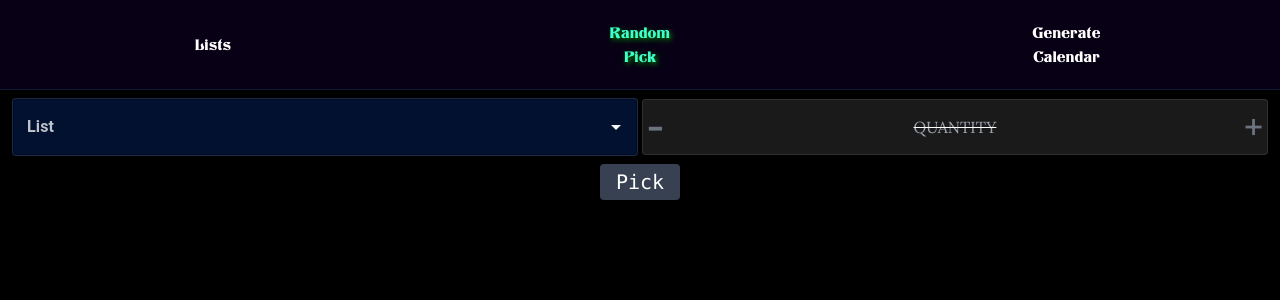
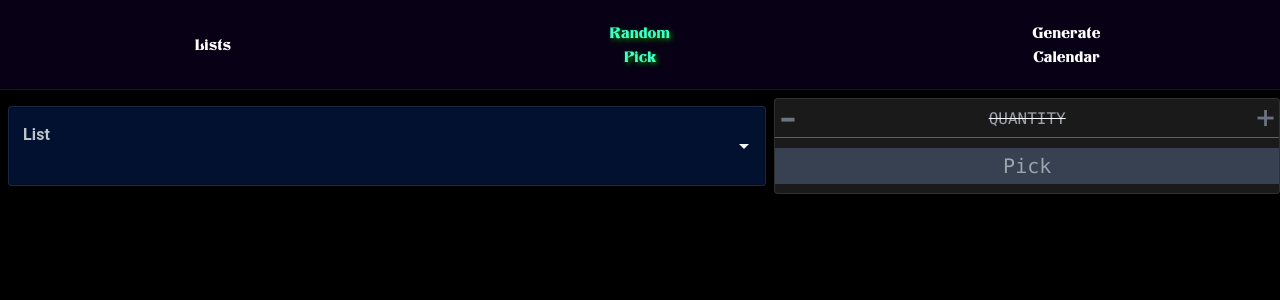
Before and after one commit to Sandoramix/whoisnext, a Next.js app: page /pick in a window 1280 px wide. Shown: the top 300 px of the page. Built offline with nearby package versions, Linux system fonts and the light colour scheme.

Commit message:
mega_update (i'm lazy to explain)

```diff
--- a/src/components/PickList.tsx
+++ b/src/components/PickList.tsx
@@ -36,7 +36,7 @@ const PickList: FC<PickListProps> = ({ setSelectedList, onlyIncompletePeople, fu
 	return (
 		<Autocomplete
 			key={`autocomplete-list`}
-			className={`bg-[#021130] rounded text-white placeholder:text-white relative ${fullWidth ? `w-full` : `w-1/2`} grow border border-white/10`}
+			className={`h-full  bg-[#021130] rounded text-white placeholder:text-white relative ${fullWidth ? `w-full` : `min-w-[310px] md:min-w-[60%]`} grow border border-white/10`}
 			isOptionEqualToValue={(option, value) => value.id === option.id}
 			clearOnEscape
 			openOnFocus
@@ -74,7 +74,7 @@ const PickList: FC<PickListProps> = ({ setSelectedList, onlyIncompletePeople, fu
 
 			onChange={(ev, option) => setSelectedList(option?.list)}
 
-			renderInput={(params) => <TextField className='' key={`item-${params.id}`} {...params} color="info" label="List" />}
+			renderInput={(params) => <TextField className='h-full' key={`item-${params.id}`} {...params} color="info" label="List" />}
 		/>
 	)
 }
--- a/src/components/QuantityInput.tsx
+++ b/src/components/QuantityInput.tsx
@@ -9,11 +9,12 @@ type QuantityInputProps = {
 	list?: List,
 	onlyIncompletePeople?: boolean,
 	setValue: (val: string) => void,
-	fullWidth?: boolean
+	fullWidth?: boolean,
+	children: JSX.Element | JSX.Element[]
 }
 
 
-const QuantityInput: FC<QuantityInputProps> = ({ setValue, list, onlyIncompletePeople, fullWidth }) => {
+const QuantityInput: FC<QuantityInputProps> = ({ setValue, list, onlyIncompletePeople, fullWidth, children }) => {
 	const inputRef = useRef<HTMLInputElement>(null)
 
 
@@ -52,7 +53,8 @@ const QuantityInput: FC<QuantityInputProps> = ({ setValue, list, onlyIncompleteP
 
 
 	return (
-		<div id="quantity-input" className={`relative ${fullWidth ? `w-full` : `w-1/2`} grow h-14  text-xl bg-white/10 px-[2ch] rounded focus-within:outline-white border border-white/10`}>
+		<div id="quantity-input__cnt" className={`relative ${fullWidth ? `w-full` : `min-w-[280px] md:min-w-[40%]`} grow min-h-[6rem] overflow-hidden  text-xl bg-white/10  rounded focus-within:outline-white border border-white/10 flex flex-col`}>
+			<div id="quantity-input" className='flex grow justify-center items-center relative h-full w-full px-[2ch]'>
 				<button className='absolute left-0 p-1 text-4xl font-bold text-red-600 -translate-y-1/2 top-1/2 hover:text-red-500 disabled:text-gray-500'
 					onClick={() => incrementQuantity(-1)}
 					disabled={!list || peopleCount === 0}
@@ -66,7 +68,7 @@ const QuantityInput: FC<QuantityInputProps> = ({ setValue, list, onlyIncompleteP
 					name="name"
 					id="name"
 					ref={inputRef}
-				className="w-full h-full text-base text-center text-white bg-transparent placeholder:text-center placeholder:uppercase focus:outline-none disabled:line-through"
+					className="w-full font-mono h-full text-base text-center text-white bg-transparent placeholder:text-center placeholder:uppercase focus:outline-none disabled:line-through"
 					placeholder='Quantity'
 				/>
 				<button className='absolute right-0 p-1 text-4xl font-bold text-green-600 -translate-y-1/2 top-1/2 hover:text-green-500 disabled:text-gray-500'
@@ -74,6 +76,11 @@ const QuantityInput: FC<QuantityInputProps> = ({ setValue, list, onlyIncompleteP
 					disabled={!list || peopleCount === 0}
 				>+</button>
 			</div>
+			<hr className='border-white/30' />
+			<div className='w-full flex justify-center items-center grow'>
+				{children}
+			</div>
+		</div>
 	)
 }
 
--- a/src/components/layerOver.tsx
+++ b/src/components/layerOver.tsx
@@ -11,7 +11,7 @@ const LayerOver: FC<{ children: JSX.Element | JSX.Element[], closeView?: () => v
 				? children
 				: (
 					<div
-						className="w-[98%] h-[90%] relative overflow-visible bg-[#000d29]/80 flex flex-col justify-between  px-3 py-4 text-center"
+						className="transition-all duration-500 rounded h-[90%] min-w-[320px] md:min-w-[600px] lg:min-w-[800px] relative overflow-visible bg-[#000d29]/80 flex flex-col justify-between  px-3 py-4 text-center"
 						onClick={(ev) => ev.stopPropagation()}
 					>
 
--- a/src/messages.ts
+++ /dev/null
@@ -1,5 +0,0 @@
-export const MSG = {
-	export: {
-		extractedPeople: (listName: string) => `Extracted people from list "${listName}"`
-	}
-}
--- a/src/pages/_app.tsx
+++ b/src/pages/_app.tsx
@@ -34,7 +34,7 @@ const MyApp: AppType = ({ Component, pageProps }) => {
 
 
         <ListsProvider>
-          <main className="w-full text-white h-main max-h-main relative">
+          <main className="w-full text-white h-main max-h-main">
             <Component {...pageProps} />
           </main>
         </ListsProvider>
--- a/src/pages/lists.tsx
+++ b/src/pages/lists.tsx
@@ -43,14 +43,16 @@ export default function ListsPage() {
 
 			{
 				createListPanelOpened
-				&& <LayerOver closeView={() => setCreateListPanelOpened(false)}>
+				&&
+				<LayerOver closeView={() => setCreateListPanelOpened(false)}>
 					<CreateList closeView={() => setCreateListPanelOpened(false)} />
 				</LayerOver>
 			}
 
 			{
 				openedListId !== null
-				&& <LayerOver closeView={closeListDetails}>
+				&&
+				<LayerOver closeView={closeListDetails}>
 					<ListDetails
 						currentListId={openedListId}
 						closeView={closeListDetails}
--- a/src/pages/pick.tsx
+++ b/src/pages/pick.tsx
@@ -1,10 +1,14 @@
+import { Tooltip } from "@mui/material";
 import { type NextPage } from "next";
 import type { FC } from 'react';
 import { useEffect, useMemo, useState } from 'react';
+import { AiOutlineCopy } from "react-icons/ai";
+import { BiCopy } from "react-icons/bi";
 import PickList from '../components/PickList';
 import QuantityInput from '../components/QuantityInput';
 import type { List, Person } from '../types';
 import { getPeopleCount } from '../utils/lists';
+import { MSG } from "../utils/messages";
 
 
 
@@ -17,9 +21,12 @@ const PickPage: NextPage = () => {
 
 	const selectedListPeopleLength = useMemo(() => selectedList ? getPeopleCount(selectedList) : 0, [selectedList])
 
-
+	const [extractedPeople, setExtractedPeople] = useState<Person[]>([])
 
 	const [quantity, setQuantity] = useState("")
+
+	const [isCopyClicked, setIsCopyClicked] = useState(false);
+
 
 
 	const isQuantityValid = useMemo(() => {
@@ -31,50 +38,44 @@ const PickPage: NextPage = () => {
 	}, [quantity, selectedListPeopleLength])
 
 
+	useEffect(() => {
+		setExtractedPeople([])
+	}, [selectedList])
+
+
 	function updateSelectedList(list?: List) {
 		setQuantity("")
 		setSelectedList(list)
 	}
+	function onCopyClick() {
+		if (!selectedList) return;
 
+		let final = `${MSG.extractedPeople(selectedList.title)}`
+		extractedPeople.forEach((person, index) => {
+			final += `\n${index + 1}\t─\t${person.name}`
+		})
+		navigator.clipboard.writeText(final)
 
-	return (
-		<div className="w-full full ">
-			<div className='flex flex-col w-full h-full gap-2 px-2 pt-2'>
-				<header className='flex items-center justify-center gap-1 px-1'>
-
-					<PickList setSelectedList={updateSelectedList} onlyIncompletePeople />
-					<QuantityInput list={selectedList} setValue={setQuantity} onlyIncompletePeople />
-				</header>
-
-				<RandomPicker isQuantityValid={isQuantityValid} quantity={quantity} list={selectedList} onlyIncompletePeople />
-
-			</div>
-		</div>
-	);
-};
-
-const RandomPicker: FC<{ list?: List, quantity: string, isQuantityValid: boolean, onlyIncompletePeople?: boolean }> = ({ list, quantity, isQuantityValid }) => {
-	const [extractedPeople, setExtractedPeople] = useState<Person[]>([])
-
-
-
-	useEffect(() => {
-		setExtractedPeople([])
-	}, [list])
-
+		setIsCopyClicked(true)
+		setTimeout(() => {
+			setIsCopyClicked(false)
+		}, 4000);
+	}
 
 	function onPickBtnClick() {
+		if (!selectedList) return;
+
 		const selectedPeople: Person[] = [];
 		for (let i = 0; i < parseInt(quantity); i++) {
 
-			const usableIndexes = [...Array(list?.people.length).keys()].filter(index => {
-				const person = list?.people.at(index)
+			const usableIndexes = [...Array(selectedList.people.length).keys()].filter(index => {
+				const person = selectedList.people.at(index)
 				if (!person) return false;
 				return !selectedPeople.includes(person)
 			})
 
 			// eslint-disable-next-line @typescript-eslint/no-non-null-assertion, @typescript-eslint/no-non-null-asserted-optional-chain
-			const randPerson = list?.people[usableIndexes[Math.floor(Math.random() * (usableIndexes.length))]!]!;
+			const randPerson = selectedList.people[usableIndexes[Math.floor(Math.random() * (usableIndexes.length))]!]!;
 
 			selectedPeople.push(randPerson);
 		}
@@ -83,41 +84,64 @@ const RandomPicker: FC<{ list?: List, quantity: string, isQuantityValid: boolean
 
 
 	return (
-		<div className='flex flex-col gap-2'>
-			<div className='flex flex-col items-center justify-center w-full'>
+		<div className="w-full full ">
+			<div className='flex flex-col w-full h-full gap-24 px-2 pt-2'>
+				<header className='flex flex-col md:flex-row md:items-center justify-start gap-2 py-2 relative h-24'>
+
+					<PickList setSelectedList={updateSelectedList} onlyIncompletePeople />
+					<QuantityInput list={selectedList} setValue={setQuantity} onlyIncompletePeople  >
 						<button
-					disabled={!isQuantityValid || !list}
-					className='px-4 py-1 font-mono text-xl rounded bg-emerald-500 hover:bg-emerald-600 disabled:bg-gray-700 disabled:cursor-not-allowed'
+							disabled={!isQuantityValid || !selectedList}
+							className='px-4 py-1 font-mono text-xl  bg-emerald-600 hover:bg-emerald-500 disabled:bg-gray-700 disabled:cursor-not-allowed w-full disabled:text-gray-400 '
 							onClick={onPickBtnClick}
-				>Pick</button>
-			</div>
+						>
+
+							Pick
+						</button>
+					</QuantityInput>
+				</header>
 
 
-			<div>
+
+				<div className="flex flex-col w-full items-center justify-start">
 					{extractedPeople.length > 0 && (
-					<div className='relative flex flex-col overflow-y-auto border rounded max-h-96 grow border-zinc-900/40'>
+						<div className='relative flex flex-col w-10/12 min-w-[312px] overflow-y-auto border rounded max-h-80 grow border-zinc-900/40 justify-start items-center'>
 
 							<table className='border-b border-x border-emerald-900'>
-							<thead className='sticky top-0 left-0'>
-								<tr className='text-center bg-emerald-700'>
+								<thead className='sticky -top-0 left-0 '>
+									<tr className='text-center bg-emerald-700 '>
 										<td className='' >
-										<div className=" max-w-[80px] px-2 py-1 border-r border-black">
-											&nbsp;&nbsp;N°
+											<div className=" max-w-[80px] w-[80px] h-10 border-r border-black flex justify-center items-center">
+												<h3>&nbsp;&nbsp;N°</h3>
 											</div>
 										</td>
-									<td className='px-2 py-1 '>Name</td>
+										<td className='h-10 w-full relative'>
+											<h3>Name</h3>
+											<Tooltip
+												arrow
+												placeholder="top-start"
+												title={isCopyClicked ? `Done!` : `Copy to clipboard`}
+												className="absolute right-2 top-1/2 -translate-y-1/2 text-3xl text-yellow-500"
+												onClick={onCopyClick}
+												onMouseEnter={() => setIsCopyClicked(false)}
+											>
+												<button>
+													<AiOutlineCopy />
+												</button>
+											</Tooltip>
+										</td>
 									</tr>
 								</thead>
-							<tbody >
+								<tbody className="">
 									{
 										extractedPeople.map((person, index) => (
 											<tr key={index} className="border-b last:border-none border-green-900/40">
 												<td>
-												<div className="px-2 py-1 text-center border-r border-green-900/80 max-w-[80px]">
+													<div className="px-2 py-1 text-center border-r border-green-900/80 max-w-[80px] w-[80px] ">
 														{index + 1}
 													</div>
 												</td>
-											<td className='px-2 py-1 text-center'>{person.name}</td>
+												<td className='px-2 py-1 text-center w-full'>{person.name}</td>
 											</tr>)
 										)
 									}
@@ -128,10 +152,9 @@ const RandomPicker: FC<{ list?: List, quantity: string, isQuantityValid: boolean
 					)}
 				</div>
 			</div>
-	)
-}
-
-
+		</div>
+	);
+};
 
 
 
--- a/src/styles/globals.css
+++ b/src/styles/globals.css
@@ -66,18 +66,20 @@ input::-webkit-inner-spin-button {
 .MuiTextField-root input {
   color: white;
 }
+.MuiOutlinedInput-root{
+  height: 100%;
+}
 
 .MuiAutocomplete-listbox,
 .MuiAutocomplete-listbox ul {
   padding: 0 !important;
 }
-.MuiPopperUnstyled-root,
-.MuiPopperUnstyled-root > * {
+.MuiPopperUnstyled-root[role="presentation"] > * {
   color: white;
   background: #1f1f1f;
 }
 
-/* END */
+/* MEDIA QUERIES */
 
 @media (max-width: 360px) {
   :root {
--- /dev/null
+++ b/src/utils/messages.ts
@@ -0,0 +1,5 @@
+export const MSG = {
+
+	extractedPeople: (listName?: string) => listName ? `Extracted people from ${listName}:` : `Extracted people:`
+
+}
--- a/tailwind.config.cjs
+++ b/tailwind.config.cjs
@@ -34,7 +34,7 @@ module.exports = {
 
         'semipulse': {
           '50%': {
-            'opacity': 0.75
+            'opacity': 0.85
           }
         }
       },
```
Also changed, not shown: src/components/listsPage/ListDetails.tsx (+7 -7 lines). Lines whose indentation alone changed are shown as unchanged.
